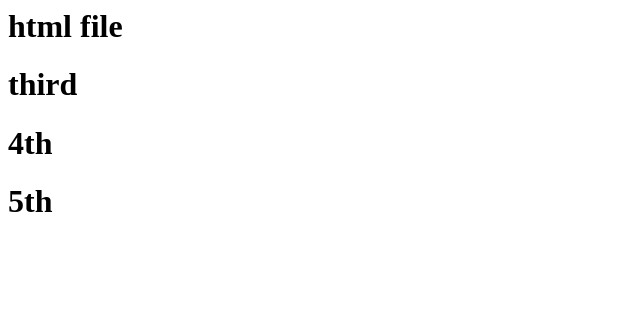
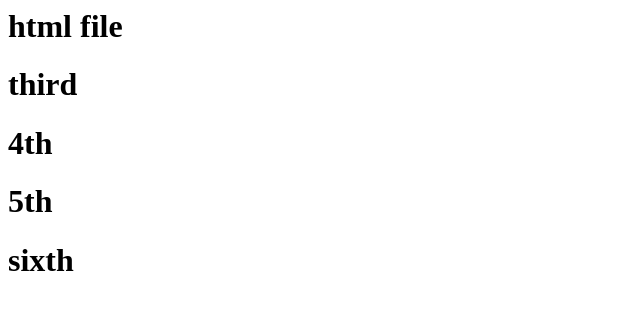
Before and after one commit to dipeshrajput/dipeshrajput, a plain HTML site: page index.html in a window 1280 px wide. Shown: the whole page, without its empty margins (0-640 px from the left). Drawn offline with Linux system fonts and the light colour scheme.

Commit message:
this is 6th comment

```diff
--- a/index.html
+++ b/index.html
@@ -3,3 +3,4 @@
 <h1>third</h1>
 <h1>4th</h1>
 <h1>5th</h1>
+<h1>sixth</h1>
```
